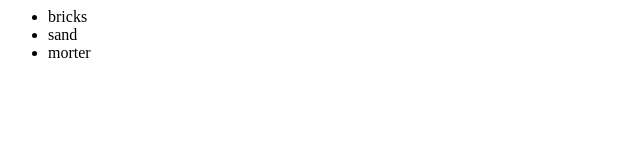
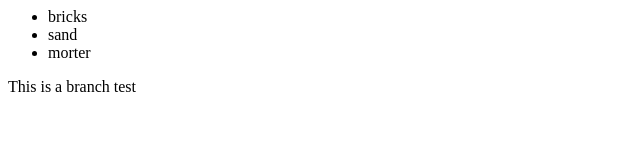
Before and after one commit to hashimquraishi/newGitTest, a plain HTML site: page index.html in a window 1280 px wide. Shown: the whole page, without its empty margins (0-640 px from the left). Drawn offline with Linux system fonts and the light colour scheme.

Commit message:
added footer

```diff
--- a/index.html
+++ b/index.html
@@ -3,3 +3,5 @@
     <li>sand</li>
     <li>morter</li>
 </ul>
+
+<footer>This is a branch test</footer>
```
